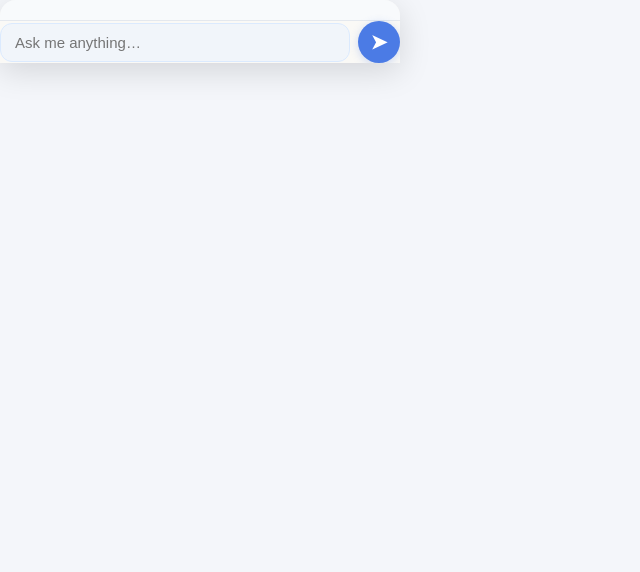
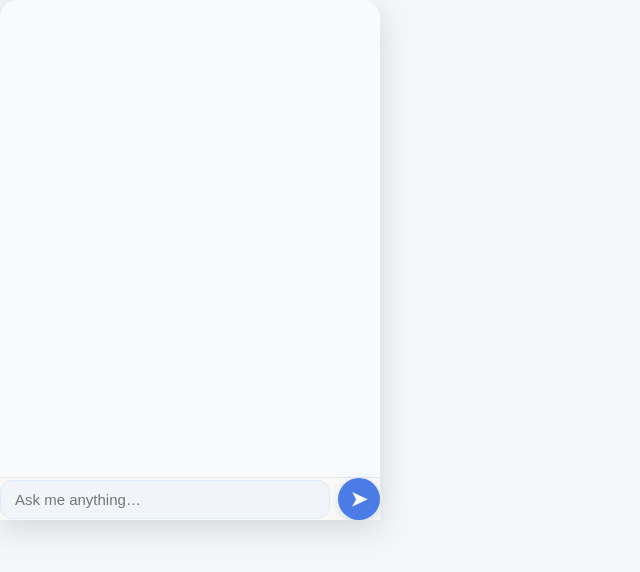
Before and after one commit to overtext71/chatbot-widget, a website: page public/index.html in a window 1280 px wide. Shown: the whole page, without its empty margins (0-640 px from the left). Drawn offline with Linux system fonts and the light colour scheme.

Commit message:
reversed

```diff
--- a/public/index.html
+++ b/public/index.html
@@ -11,13 +11,13 @@
   }
   #chat {
   width: 100vw;
-  max-width: 400px;
-  height: 100%;
-  max-height: 100%;
+  max-width: 380px;
+  height: 100vh;
+  max-height: 520px;
   margin: 0;
   display: flex;
   flex-direction: column;
-  border-radius: 16px 16px 0 0;
+  border-radius: 18px 18px 0 0;
   background: #faf9f6;
   box-shadow: 0 8px 32px #0002;
   overflow: hidden;
```
